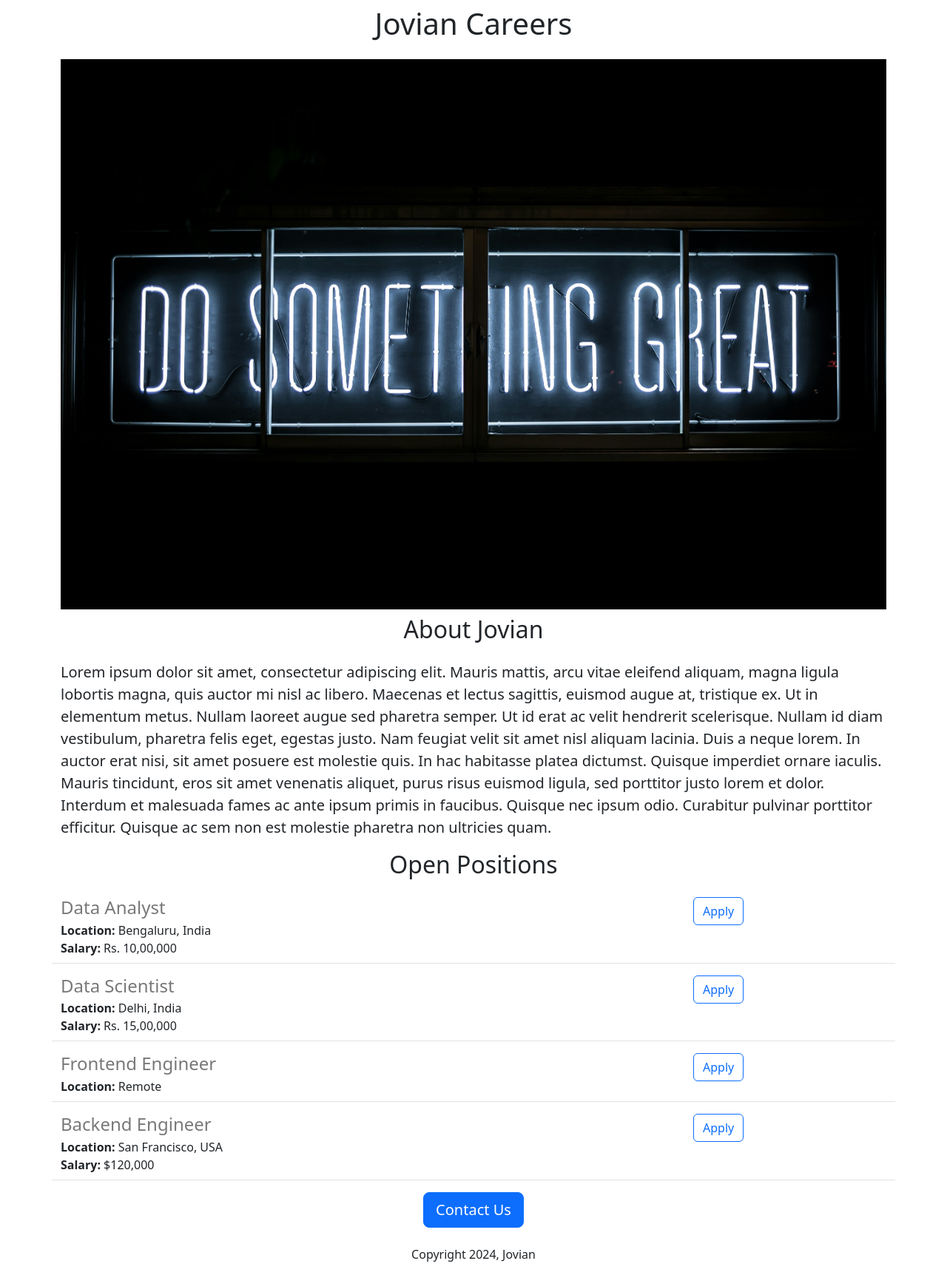
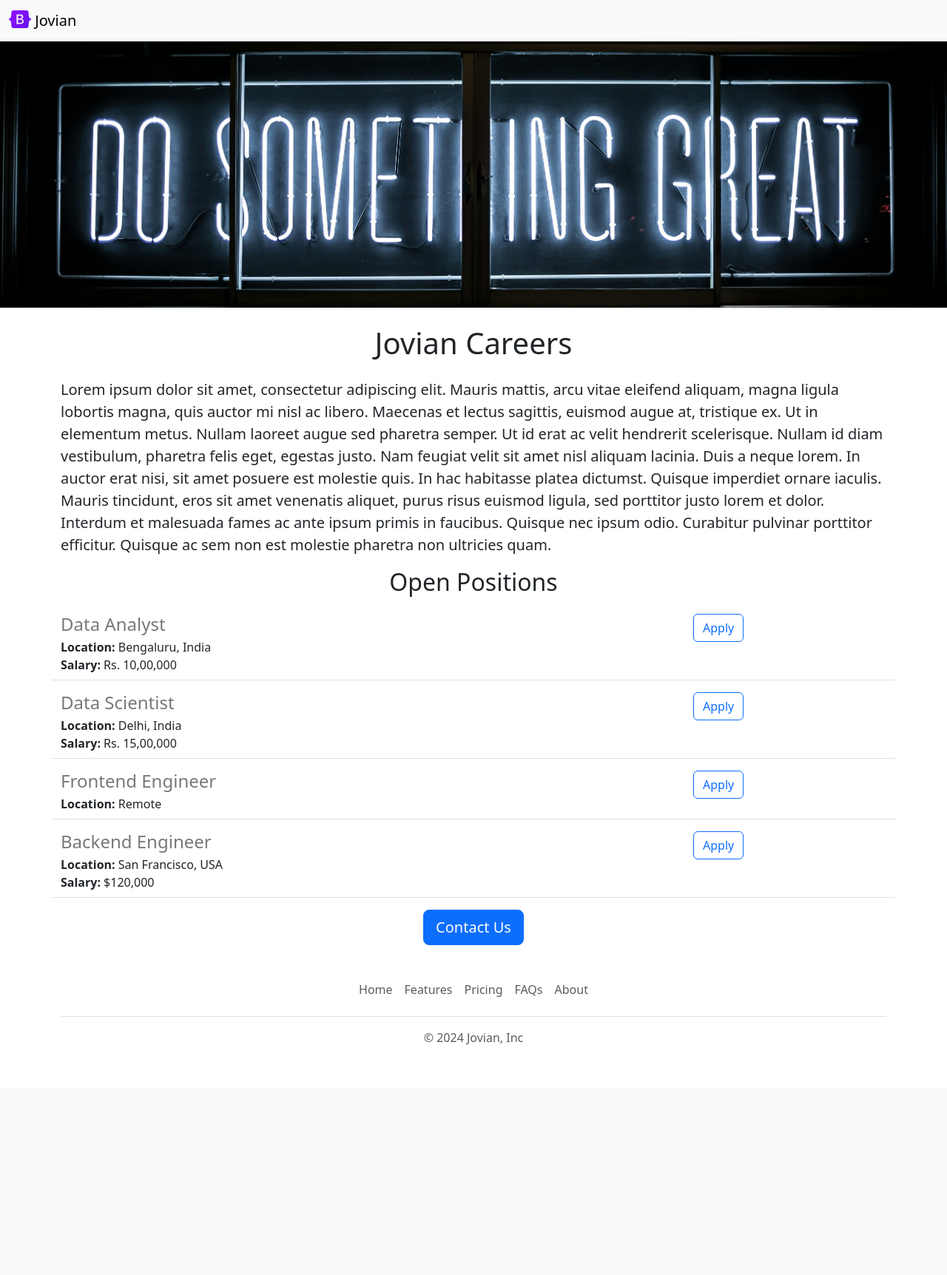
Before and after one commit to asukov/jovian-careers-website, a Flask app: page / in a window 1280 px wide. Shown: the whole page at 74% size. After the commit the page ends 1471 px from the top, so only its background shows below. Run offline with Flask 3, Linux system fonts and the light colour scheme.

Commit message:
aesthetic improvements

```diff
--- /dev/null
+++ b/templates/footer.html
@@ -0,0 +1,12 @@
+<div class="container">
+  <footer class="py-3 my-4">
+    <ul class="nav justify-content-center border-bottom pb-3 mb-3">
+      <li class="nav-item"><a href="#" class="nav-link px-2 text-body-secondary">Home</a></li>
+      <li class="nav-item"><a href="#" class="nav-link px-2 text-body-secondary">Features</a></li>
+      <li class="nav-item"><a href="#" class="nav-link px-2 text-body-secondary">Pricing</a></li>
+      <li class="nav-item"><a href="#" class="nav-link px-2 text-body-secondary">FAQs</a></li>
+      <li class="nav-item"><a href="#" class="nav-link px-2 text-body-secondary">About</a></li>
+    </ul>
+    <p class="text-center text-body-secondary">&copy; 2024 Jovian, Inc</p>
+  </footer>
+</div>
--- a/templates/index.html
+++ b/templates/index.html
@@ -5,12 +5,20 @@
     <meta name="viewport" content="width=device-width, initial-scale=1">
     <title>Jovian Careers</title>
     <link href="https://cdn.jsdelivr.net/npm/bootstrap@5.3.3/dist/css/bootstrap.min.css" rel="stylesheet" integrity="sha384-QWTKZyjpPEjISv5WaRU9OFeRpok6YctnYmDr5pNlyT2bRjXh0JMhjY6hW+ALEwIH" crossorigin="anonymous">
+    <style>
+      #banner {
+        height: 360px;
+        width: 100%;
+        object-fit:cover;
+        margin-bottom:16px;
+      }
+    </style>
   </head>
   <body>
+    {% include 'nav.html' %}
+    <img class='img-fluid' id="banner" src='static/banner.jpg'>
     <div class='container'>
       <h1 class='text-center mt-2 mb-4'>{{company_name}} Careers</h1>
-      <img class='img-fluid' src='https://f10771c0-b035-4375-97bb-b5612c53c0bf-00-2ouei4wndiyw9.kirk.replit.dev/static/banner.jpg' id="banner">
-      <h2 class='text-center mt-2 mb-4'>About Jovian</h2>
       <p class='lead'>Lorem ipsum dolor sit amet, consectetur adipiscing elit. Mauris mattis, arcu vitae eleifend aliquam, magna ligula lobortis magna, quis auctor mi nisl ac libero. Maecenas et lectus sagittis, euismod augue at, tristique ex. Ut in elementum metus. Nullam laoreet augue sed pharetra semper. Ut id erat ac velit hendrerit scelerisque. Nullam id diam vestibulum, pharetra felis eget, egestas justo. Nam feugiat velit sit amet nisl aliquam lacinia. Duis a neque lorem. In auctor erat nisi, sit amet posuere est molestie quis. In hac habitasse platea dictumst. Quisque imperdiet ornare iaculis. Mauris tincidunt, eros sit amet venenatis aliquet, purus risus euismod ligula, sed porttitor justo lorem et dolor. Interdum et malesuada fames ac ante ipsum primis in faucibus. Quisque nec ipsum odio. Curabitur pulvinar porttitor efficitur. Quisque ac sem non est molestie pharetra non ultricies quam.
       </p>
       <h2 class='text-center mt-2 mb-4'>Open Positions</h2>
@@ -21,8 +29,8 @@
       </div>
       <div style='text-align:center'>
         <button class="btn btn-primary btn-lg">Contact Us</button>
-        <p class="mt-4">Copyright 2024, Jovian</p>
       </div>
     </div>
+    {% include 'footer.html' %}
   </body>
 </html>
--- /dev/null
+++ b/templates/nav.html
@@ -0,0 +1,9 @@
+<nav class="navbar bg-body-tertiary shadow-sm fixed-top">
+  <div class="container-fluid">
+    <a class="navbar-brand" href="#">
+      <img src="static/bootstrap-logo.svg" alt="Logo" width="30" height="24" class="d-inline-block align-text-top">
+      Jovian
+    </a>
+  </div>
+</nav>
+<div style="height:56px"></div>
```
Also changed, not shown: static/bootstrap-logo.svg (added).
